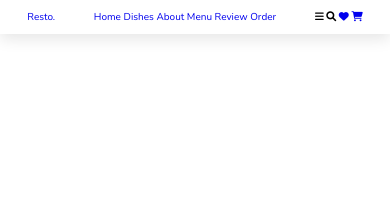
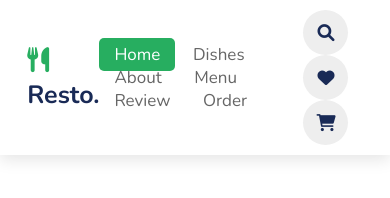
Before and after one commit to Gustavo121/Project-Food, a plain HTML site: page index.html in a window 390 px wide. Drawn offline with nearby package versions, Linux system fonts and the light colour scheme.

```diff
--- a/css/style.css
+++ b/css/style.css
@@ -35,3 +35,78 @@ header {
     z-index: 1000;
     box-shadow: var(--box-shadow);
 }
+
+header .logo {
+    color: var(--black);
+    font-size: 2.5rem;
+    font-weight: bold;
+}
+
+header .logo i {
+    color: var(--green);
+}
+
+header .navbar a {
+    font-size: 1.7rem;
+    border-radius: .5rem;
+    padding: .5rem 1.5rem;
+    color: var(--light-color);
+}
+
+header .navbar a.active,
+header .navbar a:hover {
+    color: #fff;
+    background: var(--green);
+}
+
+header .icons i,
+header .icons a {
+    cursor: pointer;
+    margin-left: .5rem;
+    height: 4.5rem;
+    line-height: 4.5rem;
+    width: 4.5rem;
+    text-align: center;
+    font-size: 1.7rem;
+    color: var(--black);
+    border-radius: 50%;
+    background: #eee;
+}
+
+header .icons i:hover,
+header .icons a:hover {
+    color: #fff;
+    background: var(--green);
+    transform: rotate(360deg);
+}
+
+header .icons #menu-bars {
+    display: none;
+}
+
+
+
+
+
+
+
+
+
+
+
+
+
+
+
+
+
+
+
+
+
+
+
+
+
+
+/* media queries */
--- a/index.html
+++ b/index.html
@@ -20,10 +20,10 @@
 
 <header>
 
-    <a href="#" class="logo"><i class="fas fa-untensils"></i>resto.</a>
+    <a href="#" class="logo"><i class="fas fa-utensils"></i>resto.</a>
 
     <nav class="navbar">
-        <a href="#home">home</a>
+        <a class="active" href="#home">home</a>
         <a href="#dishes">dishes</a>
         <a href="#about">about</a>
         <a href="#menu">menu</a>
@@ -32,7 +32,7 @@
     </nav>
 
     <div class="icons">
-        <i class="fas fa-bars" id="bars"></i>
+        <i class="fas fa-bars" id="menu-bars"></i>
         <i class="fas fa-search" id="search-icon"></i>
         <a href="#" class="fas fa-heart"></a>
         <a href="#" class="fas fa-shopping-cart"></a>
```
